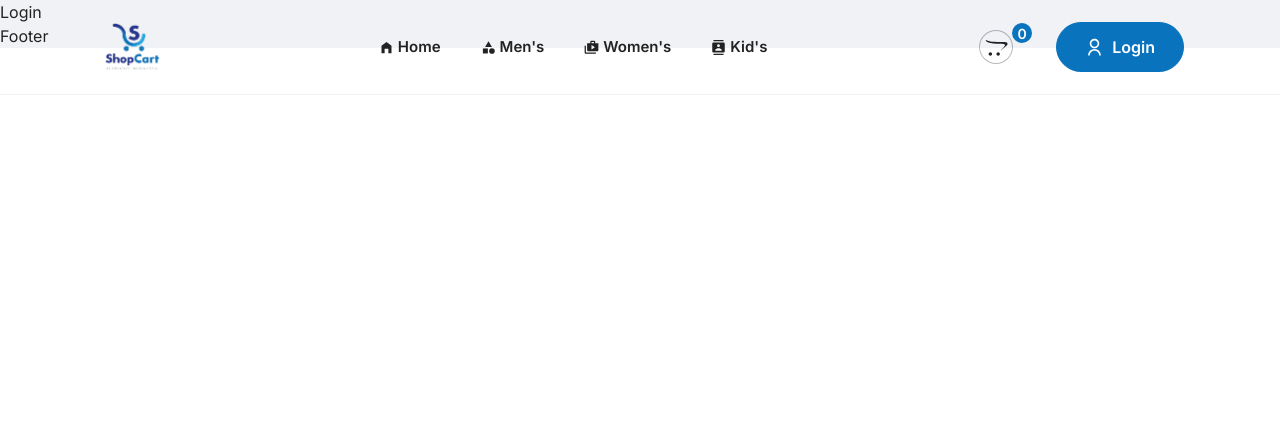
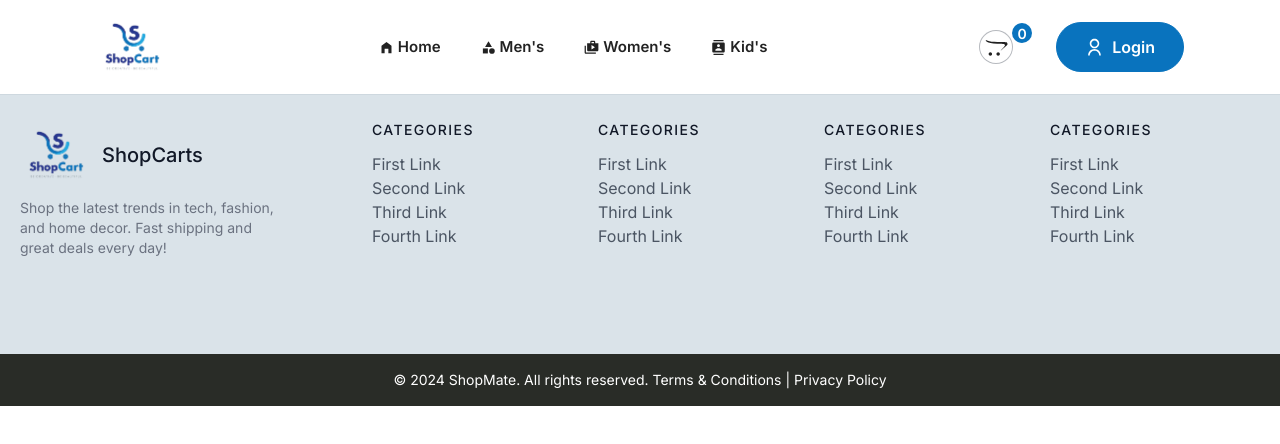
Before and after one commit to Buddini96/Mern-Ecommerce, a React (Vite) app in the folder frontend/: page /login in a window 1280 px wide. Shown: the top 444 px of the page. Built offline with nearby package versions, Linux system fonts and the light colour scheme.

Commit message:
footer added

```diff
--- a/frontend/src/components/Footer.tsx
+++ b/frontend/src/components/Footer.tsx
@@ -1,9 +1,108 @@
-import React from 'react'
+import logo from "../assets/logo3.png";
 
 function Footer() {
   return (
-    <div>Footer</div>
-  )
+    <footer className="text-gray-600 body-font bg-[#dae3e9]">
+      <div className="container px-5 py-24 mx-auto flex md:items-center lg:items-start md:flex-row md:flex-nowrap flex-wrap flex-col">
+        <div className="w-64 flex-shrink-0 md:mx-0 mx-auto text-center md:text-left">
+          <a className="flex title-font font-medium items-center md:justify-start justify-center text-gray-900">
+            <img src={logo} height={70} width={70} />
+            <span className="ml-3 text-xl">ShopCarts</span>
+          </a>
+          <p className="mt-2 text-sm text-gray-500">
+            Shop the latest trends in tech, fashion, and home decor. Fast
+            shipping and great deals every day!
+          </p>
+        </div>
+        <div className="flex-grow flex flex-wrap md:pl-20 -mb-10 md:mt-0 mt-10 md:text-left text-center">
+          <div className="lg:w-1/4 md:w-1/2 w-full px-4">
+            <h2 className="title-font font-medium text-gray-900 tracking-widest text-sm mb-3">
+              CATEGORIES
+            </h2>
+            <nav className="list-none mb-10">
+              <li>
+                <a className="text-gray-600 hover:text-gray-800">First Link</a>
+              </li>
+              <li>
+                <a className="text-gray-600 hover:text-gray-800">Second Link</a>
+              </li>
+              <li>
+                <a className="text-gray-600 hover:text-gray-800">Third Link</a>
+              </li>
+              <li>
+                <a className="text-gray-600 hover:text-gray-800">Fourth Link</a>
+              </li>
+            </nav>
+          </div>
+          <div className="lg:w-1/4 md:w-1/2 w-full px-4">
+            <h2 className="title-font font-medium text-gray-900 tracking-widest text-sm mb-3">
+              CATEGORIES
+            </h2>
+            <nav className="list-none mb-10">
+              <li>
+                <a className="text-gray-600 hover:text-gray-800">First Link</a>
+              </li>
+              <li>
+                <a className="text-gray-600 hover:text-gray-800">Second Link</a>
+              </li>
+              <li>
+                <a className="text-gray-600 hover:text-gray-800">Third Link</a>
+              </li>
+              <li>
+                <a className="text-gray-600 hover:text-gray-800">Fourth Link</a>
+              </li>
+            </nav>
+          </div>
+          <div className="lg:w-1/4 md:w-1/2 w-full px-4">
+            <h2 className="title-font font-medium text-gray-900 tracking-widest text-sm mb-3">
+              CATEGORIES
+            </h2>
+            <nav className="list-none mb-10">
+              <li>
+                <a className="text-gray-600 hover:text-gray-800">First Link</a>
+              </li>
+              <li>
+                <a className="text-gray-600 hover:text-gray-800">Second Link</a>
+              </li>
+              <li>
+                <a className="text-gray-600 hover:text-gray-800">Third Link</a>
+              </li>
+              <li>
+                <a className="text-gray-600 hover:text-gray-800">Fourth Link</a>
+              </li>
+            </nav>
+          </div>
+          <div className="lg:w-1/4 md:w-1/2 w-full px-4">
+            <h2 className="title-font font-medium text-gray-900 tracking-widest text-sm mb-3">
+              CATEGORIES
+            </h2>
+            <nav className="list-none mb-10">
+              <li>
+                <a className="text-gray-600 hover:text-gray-800">First Link</a>
+              </li>
+              <li>
+                <a className="text-gray-600 hover:text-gray-800">Second Link</a>
+              </li>
+              <li>
+                <a className="text-gray-600 hover:text-gray-800">Third Link</a>
+              </li>
+              <li>
+                <a className="text-gray-600 hover:text-gray-800">Fourth Link</a>
+              </li>
+            </nav>
+          </div>
+        </div>
+      </div>
+      <div className="bg-green-90">
+        <div className="container mx-auto py-4  flex flex-wrap flex-col sm:flex-row">
+          <p className="text-white text-sm mx-auto sm:text-left">
+            © 2024 ShopMate. All rights reserved. Terms & Conditions | Privacy
+            Policy
+          </p>
+        </div>
+      </div>
+    </footer>
+  );
 }
 
-export default Footer
+export default Footer;
--- a/frontend/src/components/Header.tsx
+++ b/frontend/src/components/Header.tsx
@@ -14,7 +14,7 @@ const Header = () => {
   };
 
   return (
-    <header className="fixed top-0 left-0 m-auto max_padd_container w-full bg-transparent ring-1 ring-slate-900/5 z-10">
+    <header className="fixed top-0 left-0 m-auto max_padd_container w-full bg-white ring-1 ring-slate-900/5 z-10">
       <div className="px-4 flexBetween py-3 max-xs:px-2">
         <div>
           <Link to={""}>
```
